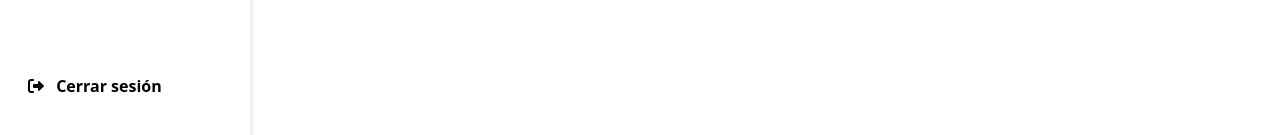
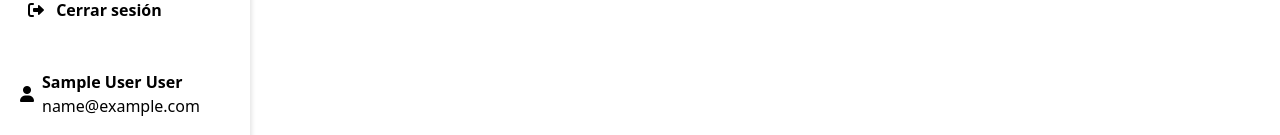
Before and after one commit to AcademicPrediction/AcademiaAngular, an Angular app: page /homepage-admin in a window 1280 px wide. Shown: the part 662-797 px from the top of the page. Built offline with nearby package versions, Linux system fonts and the light colour scheme; no server answers; sample sign-in values are in the browser's storage.

Commit message:
Actualizacion

```diff
--- a/src/app/components/nav-bar-admin/nav-bar-admin.component.html
+++ b/src/app/components/nav-bar-admin/nav-bar-admin.component.html
@@ -28,6 +28,18 @@
           Cerrar sesión
         </a>
       </li>
+      <li class="tw-mt-2"> <!-- Reducir el margen superior aquí -->
+        <div class="tw-flex tw-items-center">
+          <i class="fas fa-user"></i>
+          <!-- Icono de una persona -->
+          <div class="tw-ml-2">
+            <span class="tw-font-bold">{{ admin?.name }} {{ admin?.lastName }}</span>
+            <span class="tw-block">{{ admin?.email }}</span>
+          </div>
+        </div>
+      </li>
+      <li style="margin-top: 20px;"></li> <!-- Agrega un espacio debajo de este li -->
     </ul>
+
   </nav>
 </div>
--- a/src/app/components/nav-bar-admin/nav-bar-admin.component.ts
+++ b/src/app/components/nav-bar-admin/nav-bar-admin.component.ts
@@ -1,4 +1,5 @@
 import { Component } from '@angular/core';
+import { Admin } from 'src/app/model/admin';
 
 @Component({
   selector: 'app-nav-bar-admin',
@@ -7,6 +8,14 @@ import { Component } from '@angular/core';
 })
 export class NavBarAdminComponent {
   sidebarActive = false;
+  admin: Admin | null = null;
+
+  ngOnInit(): void {
+    this.admin = JSON.parse(
+      localStorage.getItem('admin') || '{}',
+    ) as Admin;
+  }
+
 
   toggleSidebar(): void {
     this.sidebarActive = !this.sidebarActive;
--- a/src/app/components/nav-bar-supervisor/nav-bar-supervisor.component.css
+++ b/src/app/components/nav-bar-supervisor/nav-bar-supervisor.component.css
@@ -59,3 +59,7 @@ span {
     color: #3E86F5;
     background: #fff;
 }
+
+.email-space {
+    margin-bottom: 10px; /* Ajusta el margen inferior según tus preferencias */
+}
--- a/src/app/components/nav-bar-supervisor/nav-bar-supervisor.component.html
+++ b/src/app/components/nav-bar-supervisor/nav-bar-supervisor.component.html
@@ -40,7 +40,6 @@
         </a>
       </li>
     </ul>
-
     <ul>
       <li class="tw-font-semibold tw-py-10">
         <a (click)="logOut()">
@@ -49,6 +48,17 @@
           Cerrar sesión
         </a>
       </li>
+      <li class="tw-mt-2"> <!-- Reducir el margen superior aquí -->
+        <div class="tw-flex tw-items-center">
+          <i class="fas fa-user"></i>
+          <!-- Icono de una persona -->
+          <div class="tw-ml-2">
+            <span class="tw-font-bold">{{ supervisor?.name }} {{ supervisor?.lastName }}</span>
+            <span class="tw-block">{{ supervisor?.email }}</span>
+          </div>
+        </div>
+      </li>
+      <li style="margin-top: 20px;"></li> <!-- Agrega un espacio debajo de este li -->
     </ul>
   </nav>
 </div>
--- a/src/app/components/nav-bar-supervisor/nav-bar-supervisor.component.ts
+++ b/src/app/components/nav-bar-supervisor/nav-bar-supervisor.component.ts
@@ -1,4 +1,5 @@
 import { Component } from '@angular/core';
+import { Supervisor } from 'src/app/model/supervisor';
 
 @Component({
   selector: 'app-nav-bar-supervisor',
@@ -6,6 +7,14 @@ import { Component } from '@angular/core';
   styleUrls: ['./nav-bar-supervisor.component.css'],
 })
 export class NavBarSupervisorComponent {
+  supervisor: Supervisor | null = null;
+
+  ngOnInit(): void {
+    this.supervisor = JSON.parse(
+      localStorage.getItem('supervisor') || '{}',
+    ) as Supervisor;
+  }
+
   logOut() {
     localStorage.clear();
     window.location.reload();
```
